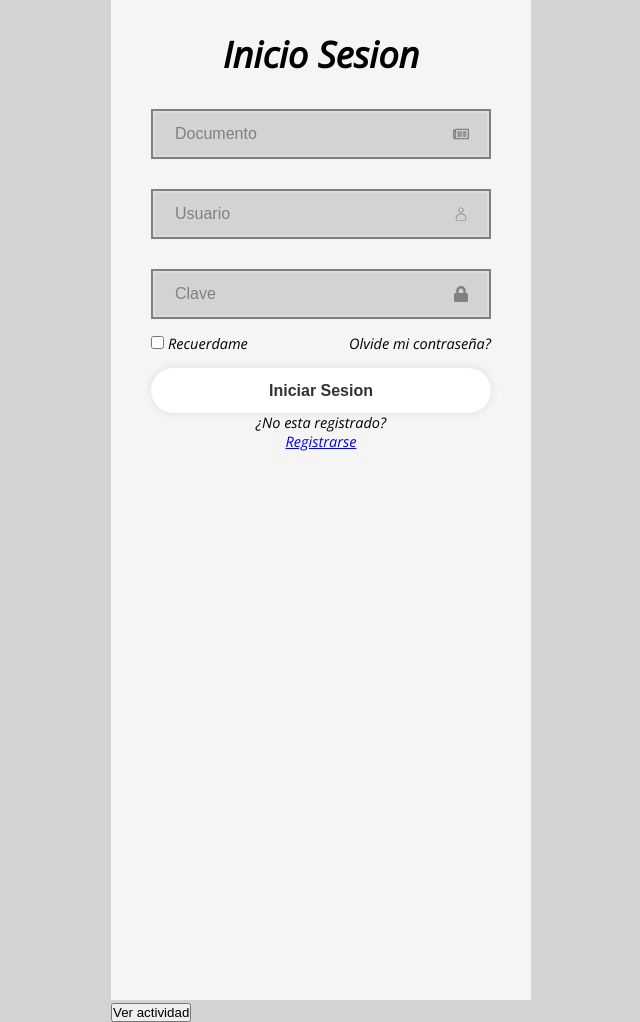
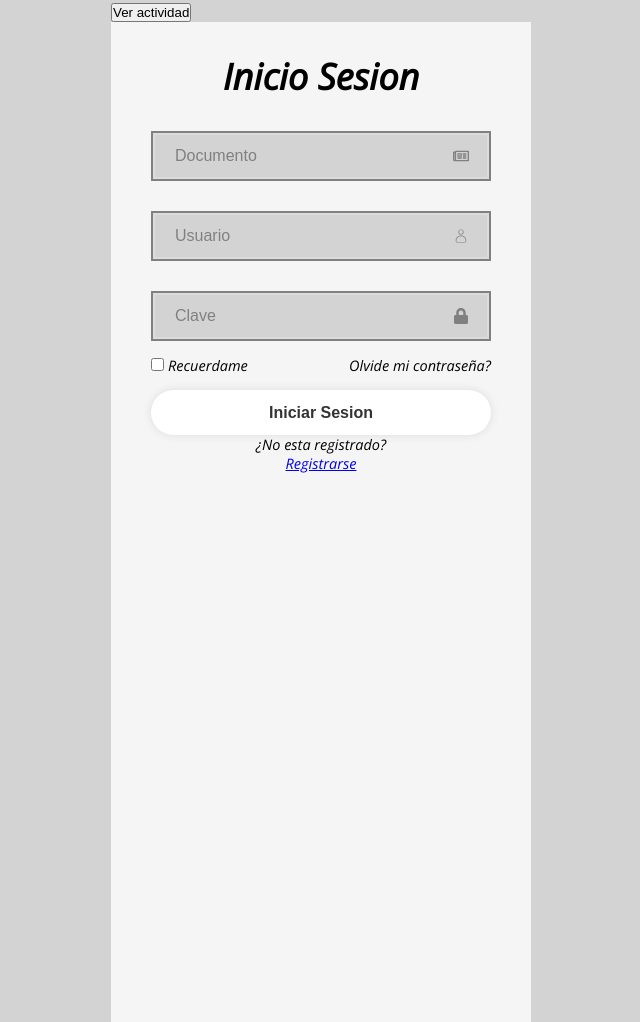
Before and after one commit to BenjaminPeres596/BancoFrontendDesarrollo, a React (Create React App) app in the folder bancofront/: page / in a window 1280 px wide. Shown: the whole page, without its empty margins (319-959 px from the left). Built offline with nearby package versions, Linux system fonts and the light colour scheme; no server answers.

Commit message:
HandleClick

```diff
--- a/bancofront/src/App.js
+++ b/bancofront/src/App.js
@@ -1,20 +1,21 @@
-import logo from "./logo.svg";
 import "./App.css";
 import { Boton } from "./components/boton";
 import * as APITransferencia from "./services/transferencia";
-import LoginForm from "./Components/LoginForm/LoginForm";
+import LoginForm from "./components/LoginForm/LoginForm";
 
 function App() {
+  const handleClick = () => {
+    APITransferencia.getTransferencias(1);
+  };
+
   return (
     <div>
+      <Boton
+        className="boton-grande"
+        accion={handleClick}
+        nombreAccion="Ver actividad"
+      />
       <LoginForm />
-      <div>
-        <Boton
-          className="boton-grande"
-          accion={APITransferencia.getTransferencias(1)}
-          nombreAccion="Ver actividad"
-        />
-      </div>
     </div>
   );
 }
```
